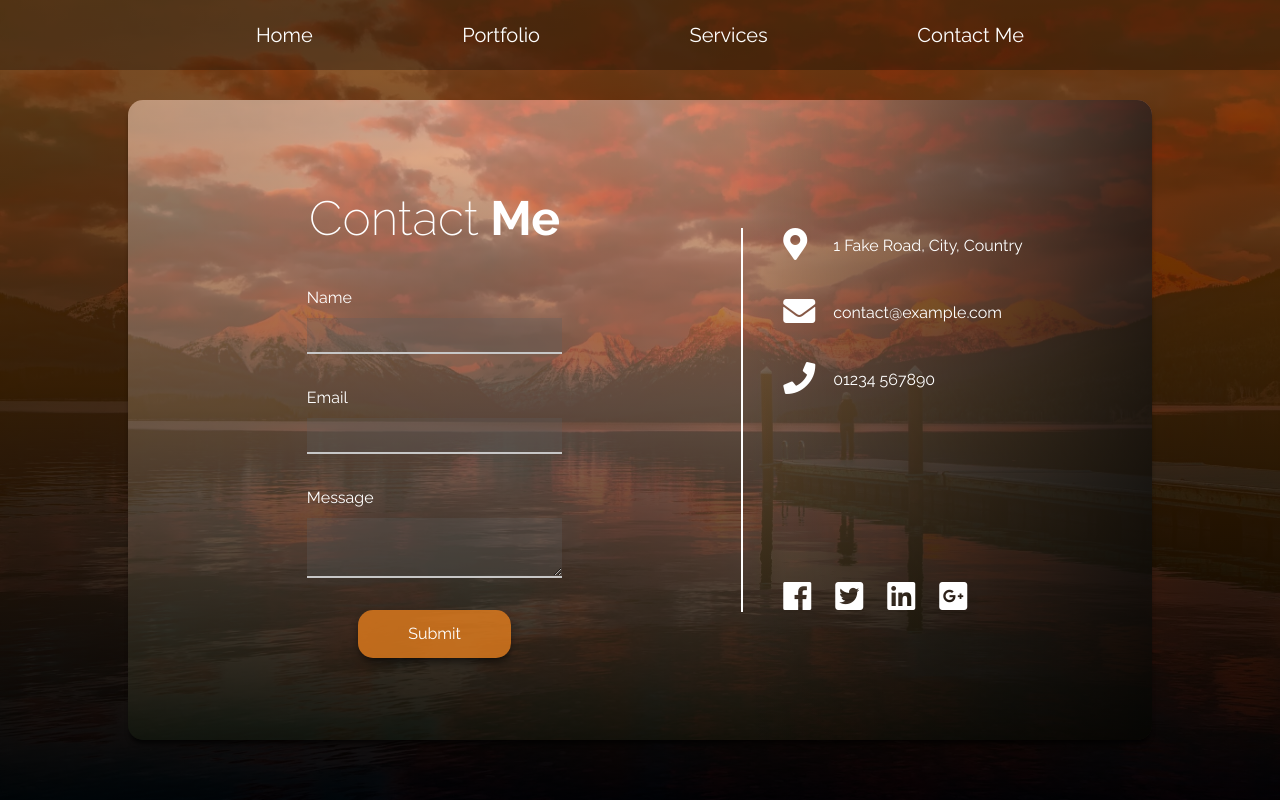
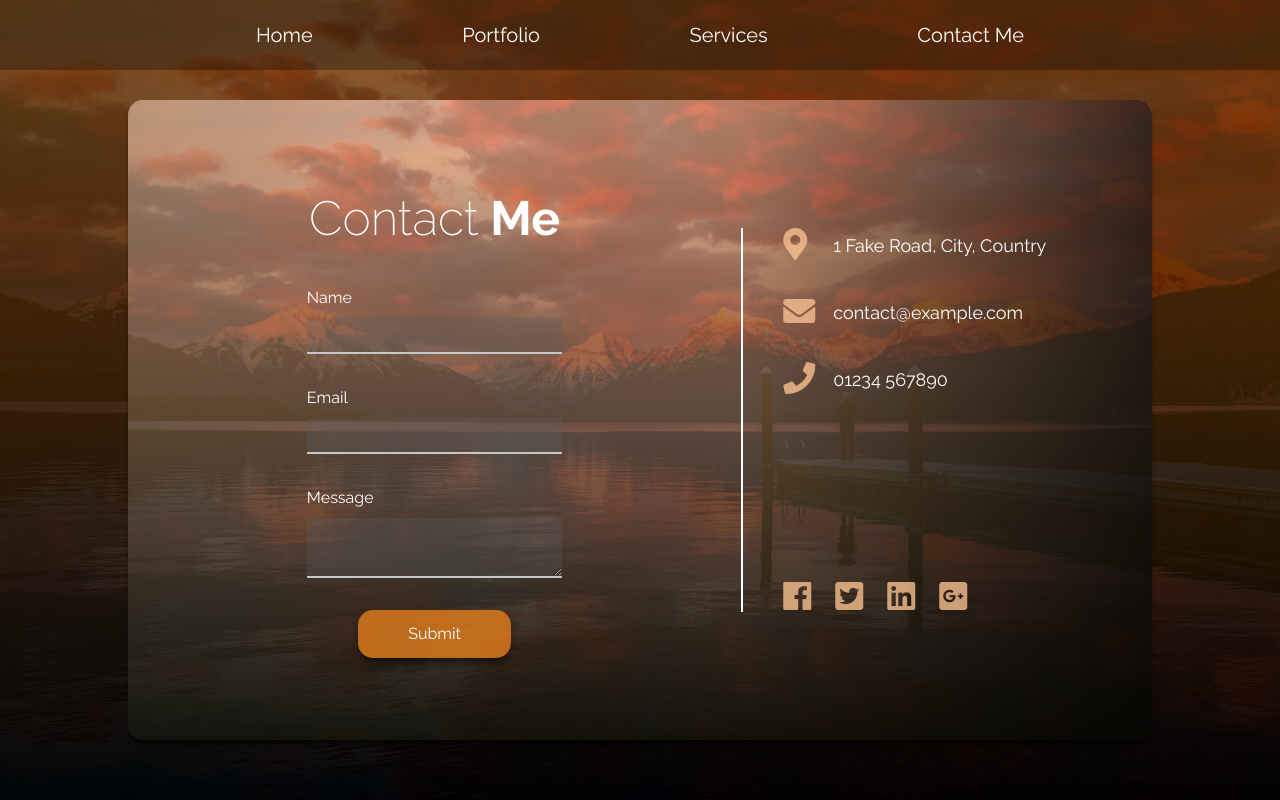
Before and after one commit to JsnSwny/photographer-mock, a website: page contact.html in a window 1280 px wide. Drawn offline with Linux system fonts and the light colour scheme.

Commit message:
Changed colour of icons

```diff
--- a/contact.html
+++ b/contact.html
@@ -35,22 +35,22 @@
             <div style="background-image: linear-gradient(to right, rgba(0, 0, 0, 0), rgba(0, 0, 0, 0.7)); border-top-right-radius: 15px; border-bottom-right-radius: 15px;" class="w-2/5 h-full flex flex-col justify-center">
                 <div style="height: 60%;" class="w-4/5 ml-10 relative">
                     <div class="flex items-center">
-                        <span style="width: 50px;"><i class="fas fa-map-marker-alt fa-2x mr-6"></i></span>
-                        <h1>1 Fake Road, City, Country</h1>
+                        <span style="width: 50px; color: rgba(247, 193, 144, 0.8);"><i class="fas fa-map-marker-alt fa-2x mr-6"></i></span>
+                        <h1 class="text-lg" >1 Fake Road, City, Country</h1class="text-lg">
                     </div>
                     <div class="flex items-center mt-8">
-                        <span style="width: 50px;"><i class="fas fa-envelope fa-2x mr-6"></i></span>
-                        <h1>contact@example.com</h1>
+                        <span style="width: 50px; color: rgba(247, 193, 144, 0.8);"><i class="fas fa-envelope fa-2x mr-6"></i></span>
+                        <h1 class="text-lg">contact@example.com</h1>
                     </div>
                     <div class="flex items-center mt-8">
-                        <span style="width: 50px;"><i class="fas fa-phone fa-2x mr-6"></i></span>
-                        <h1>01234 567890</h1>
+                        <span style="width: 50px; color: rgba(247, 193, 144, 0.8);"><i class="fas fa-phone fa-2x mr-6"></i></span>
+                        <h1 class="text-lg">01234 567890</h1>
                     </div>
                     <div class="flex items-center mt-8 absolute bottom-0">
-                        <i class="fab fa-facebook fa-2x cursor-pointer"></i>
-                        <i class="fab fa-twitter-square fa-2x ml-6 cursor-pointer"></i>
-                        <i class="fab fa-linkedin fa-2x ml-6 cursor-pointer"></i>
-                        <i class="fab fa-google-plus-square fa-2x ml-6 cursor-pointer"></i>
+                        <i style="color: rgba(247, 193, 144, 0.8);" class="fab fa-facebook fa-2x cursor-pointer"></i>
+                        <i style="color: rgba(247, 193, 144, 0.8);" class="fab fa-twitter-square fa-2x ml-6 cursor-pointer"></i>
+                        <i style="color: rgba(247, 193, 144, 0.8);" class="fab fa-linkedin fa-2x ml-6 cursor-pointer"></i>
+                        <i style="color: rgba(247, 193, 144, 0.8);" class="fab fa-google-plus-square fa-2x ml-6 cursor-pointer"></i>
                     </div>
                 </div>
             </div>
```
